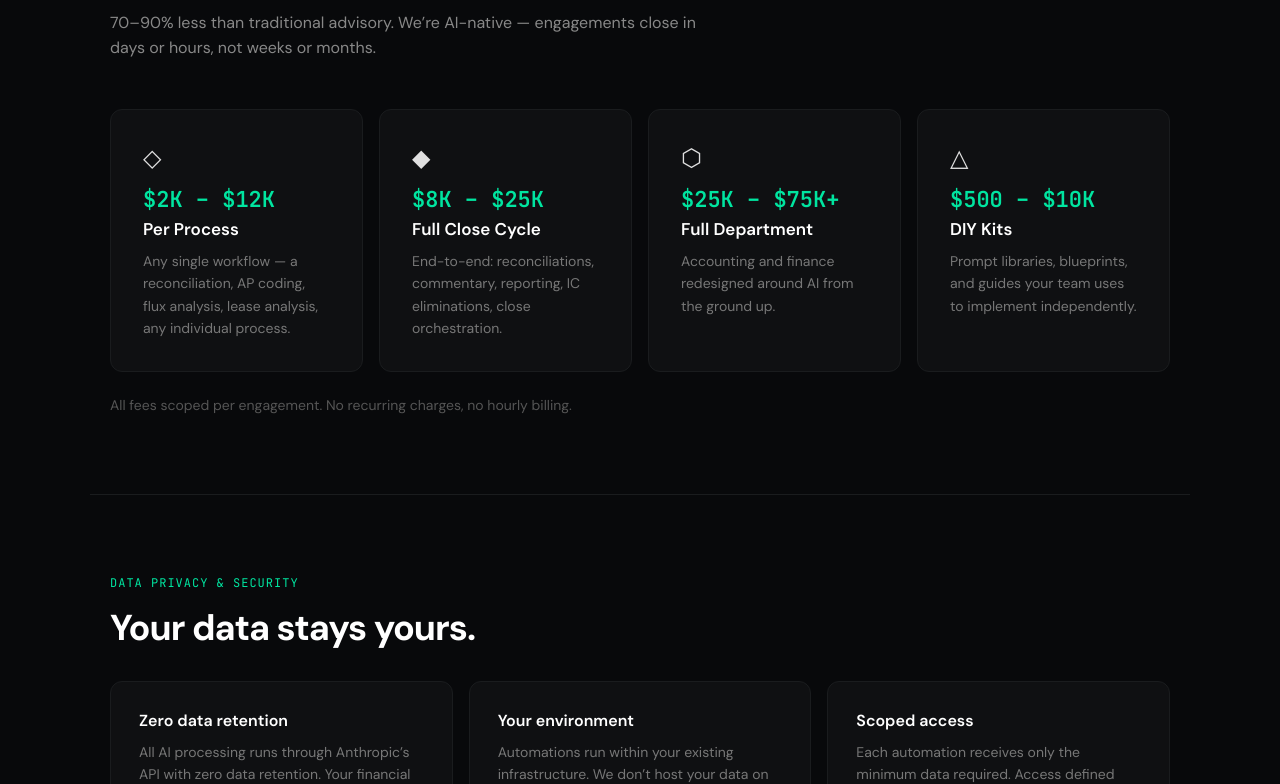
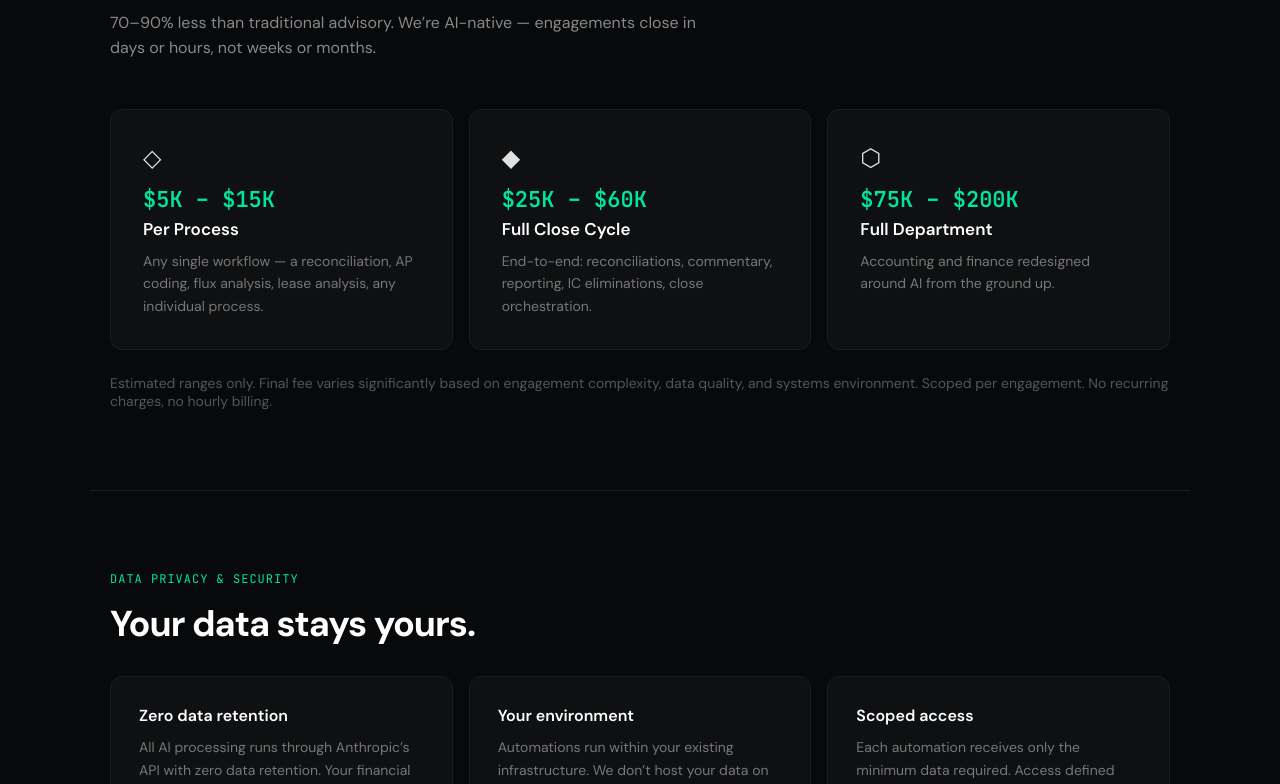
Before and after one commit to shoppingmean16/knightledger-site, a Next.js app: page / in a window 1280 px wide. Shown: the part 2876-3660 px from the top of the page. Built offline with nearby package versions, Linux system fonts and the light colour scheme.

Commit message:
Remove solo section, update pricing tiers and disclaimer, update founder title

```diff
--- a/components/KnightLedger.jsx
+++ b/components/KnightLedger.jsx
@@ -8,10 +8,9 @@ var STEPS = [
 ];
 
 var SCOPES = [
-  { name: "Per Process", price: "$2K – $12K", desc: "Any single workflow — a reconciliation, AP coding, flux analysis, lease analysis, any individual process.", icon: "\u25C7" },
-  { name: "Full Close Cycle", price: "$8K – $25K", desc: "End-to-end: reconciliations, commentary, reporting, IC eliminations, close orchestration.", icon: "\u25C6" },
-  { name: "Full Department", price: "$25K – $75K+", desc: "Accounting and finance redesigned around AI from the ground up.", icon: "\u2B21" },
-  { name: "DIY Kits", price: "$500 – $10K", desc: "Prompt libraries, blueprints, and guides your team uses to implement independently.", icon: "\u25B3" }
+  { name: "Per Process", price: "$5K – $15K", desc: "Any single workflow — a reconciliation, AP coding, flux analysis, lease analysis, any individual process.", icon: "\u25C7" },
+  { name: "Full Close Cycle", price: "$25K – $60K", desc: "End-to-end: reconciliations, commentary, reporting, IC eliminations, close orchestration.", icon: "\u25C6" },
+  { name: "Full Department", price: "$75K – $200K", desc: "Accounting and finance redesigned around AI from the ground up.", icon: "\u2B21" }
 ];
 
 var AUTOS = [
@@ -301,7 +300,7 @@ export default function KnightLedger() {
             );
           })}
         </div>
-        <FadeIn delay={0.35}><p style={{ marginTop: 24, fontSize: 14, color: "#555" }}>All fees scoped per engagement. No recurring charges, no hourly billing.</p></FadeIn>
+        <FadeIn delay={0.35}><p style={{ marginTop: 24, fontSize: 14, color: "#555" }}>Estimated ranges only. Final fee varies significantly based on engagement complexity, data quality, and systems environment. Scoped per engagement. No recurring charges, no hourly billing.</p></FadeIn>
       </section>
       {/* SECURITY */}
       <section id="security" className="section" style={{ borderTop: "1px solid #1a1c1e" }}>
@@ -391,7 +390,7 @@ export default function KnightLedger() {
             <div className="mono accent" style={{ fontSize: 12, marginBottom: 16, letterSpacing: 1 }}>ABOUT</div>
             <div style={{ maxWidth: 700 }}>
               <h2 style={{ fontSize: "clamp(24px,4vw,36px)", fontWeight: 700, color: "#fff", lineHeight: 1.15, letterSpacing: "-1px", marginBottom: 20 }}>Jason Forrester, CPA</h2>
-              <div style={{ fontSize: 14, color: "#00e5a0", marginBottom: 24, fontWeight: 500 }}>Implementation & Design</div>
+              <div className="mono" style={{ fontSize: 13, color: "#00e5a0", marginBottom: 20, letterSpacing: "0.5px" }}>Implementation & Design Lead</div>
               <p style={{ fontSize: 15, color: "#888", lineHeight: 1.7, marginBottom: 20 }}>CPA with 10+ years across Big 4 audit, internal audit at a Fortune 50 media conglomerate, and advisory consulting at the senior manager level. Since the emergence of generative AI, focused exclusively on deploying it across accounting and finance — close optimization, automated workpaper and evidence generation, controls testing, analytics, ERP implementations, and workflow design.</p>
               <a href="https://www.linkedin.com/in/jasonforrester1/" target="_blank" rel="noopener noreferrer" style={{ fontSize: 14, color: "#00e5a0", textDecoration: "none", borderBottom: "1px solid rgba(0,229,160,0.3)", paddingBottom: 2 }}>LinkedIn</a>
             </div>
```
